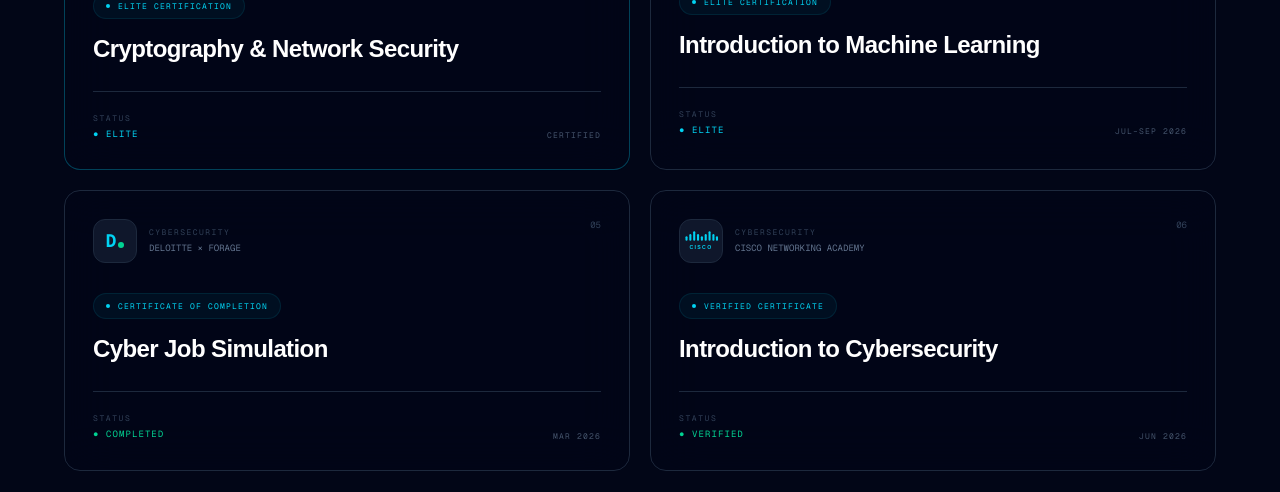
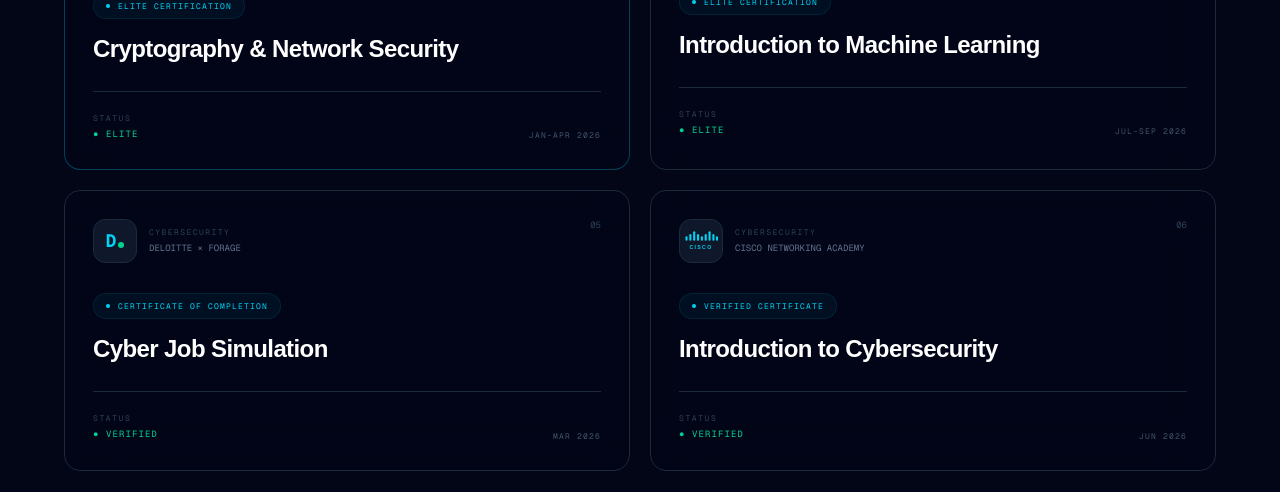
Before and after one commit to Sanjith0804/sanjith-portfolio, a Next.js app: page / in a window 1280 px wide. Shown: the part 9560-10052 px from the top of the page. Built offline with nearby package versions, Linux system fonts and the light colour scheme.

Commit message:
Add NPTEL Introduction to Machine Learning certificate2

```diff
--- a/components/Certifications.tsx
+++ b/components/Certifications.tsx
@@ -29,7 +29,7 @@ const featuredCredentials = [
     title: "Cryptography & Network Security",
     type: "Elite Certification",
     category: "Cybersecurity",
-    date: "CERTIFIED",
+    date: "JAN–APR 2026",
     status: "ELITE",
     featured: true,
     mark: "NPTEL",
@@ -54,7 +54,7 @@ const featuredCredentials = [
     type: "Certificate of Completion",
     category: "Cybersecurity",
     date: "MAR 2026",
-    status: "COMPLETED",
+    status: "VERIFIED",
     featured: false,
     mark: "D",
     markType: "deloitte",
@@ -572,10 +572,10 @@ export default function Certifications() {
 
                   <p
                     className={`mt-1 font-mono text-[9px] uppercase tracking-[0.12em] ${
-                      credential.status === "ELITE"
-                        ? "text-cyan-400"
-                        : "text-emerald-400"
-                    }`}
+  credential.status === "ELITE"
+    ? "text-emerald-400"
+    : "text-emerald-400"
+}`}
                   >
                     ● {credential.status}
                   </p>
```
